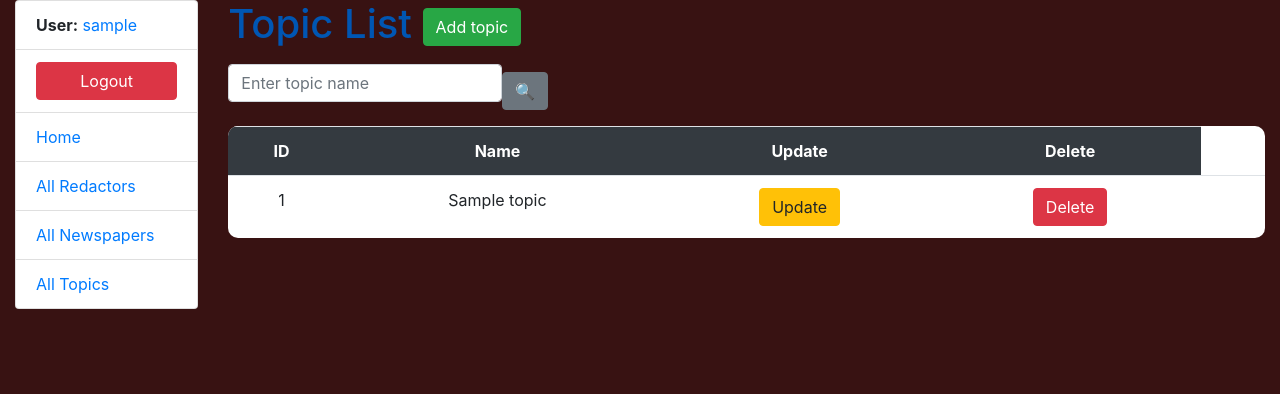
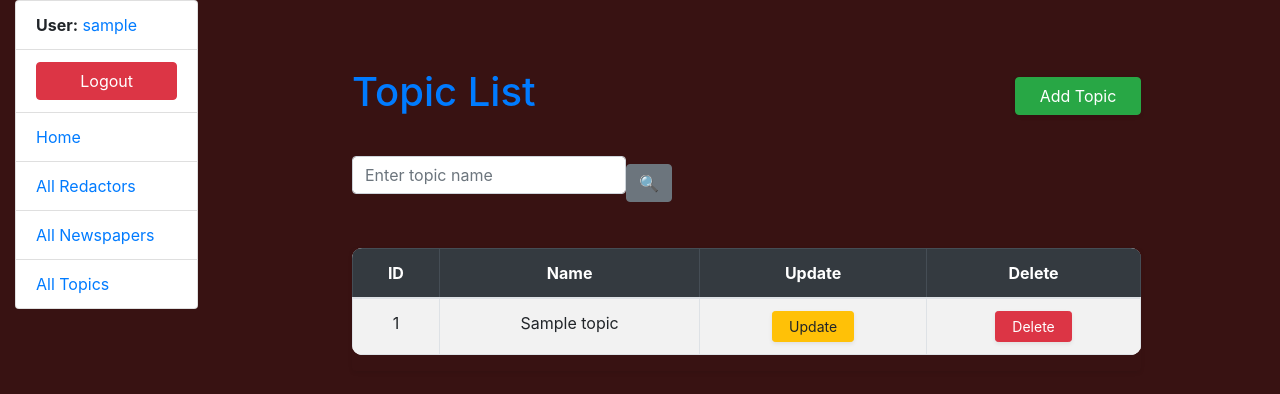
Before and after one commit to EugeneDolinskiy/news-agency, a Django app: page /topics/ in a window 1280 px wide. Shown: the top 394 px of the page. Run offline with Django 5.2, Linux system fonts and the light colour scheme; a user stored in the database is signed in; tables that the repository leaves empty hold one stand-in row (values such as "Sample post"); some libraries are stand-ins or nearby versions.

Commit message:
add nice styling to topic pages (list, form, detail)

```diff
--- a/templates/news_management/topic_list.html
+++ b/templates/news_management/topic_list.html
@@ -2,47 +2,51 @@
 {% load crispy_forms_filters %}
 
 {% block content %}
-  <h1>
-    Topic List
-    <a href="{% url 'news_management:topic-create' %}" class="btn btn-success link-to-page">
-      Add topic
+  <div class="container my-5">
+    <div class="d-flex justify-content-between align-items-center mb-4">
+      <h1 class="text-primary fw-bold">Topic List</h1>
+      <a href="{% url 'news_management:topic-create' %}" class="btn btn-success shadow-sm px-4">
+        <i class="bi bi-plus-circle me-1"></i> Add Topic
       </a>
-  </h1>
+    </div>
+
     {% include "includes/search_field.html" %}
+
     {% if topic_list %}
-    <table class="table">
+      <div class="table-responsive rounded shadow-sm">
+        <table class="table table-striped table-bordered align-middle text-center">
+          <thead class="table-dark">
             <tr>
               <th>ID</th>
               <th>Name</th>
               <th>Update</th>
               <th>Delete</th>
             </tr>
-
+          </thead>
+          <tbody>
             {% for topic in topic_list %}
               <tr>
+                <td class="fw-bold">{{ topic.id }}</td>
+                <td>{{ topic.name }}</td>
                 <td>
-            {{ topic.id }}
-          </td>
-          <td>
-            {{ topic.name }}
-          </td>
-          <td>
-            <a href="{% url 'news_management:topic-update' pk=topic.id %}" class="btn btn-warning">
-              Update
+                  <a href="{% url 'news_management:topic-update' pk=topic.id %}" class="btn btn-warning btn-sm px-3 shadow-sm">
+                    <i class="bi bi-pencil-square"></i> Update
                   </a>
                 </td>
                 <td>
-            <a href="{% url 'news_management:topic-delete' pk=topic.id %}" class="btn btn-danger">
-              Delete
+                  <a href="{% url 'news_management:topic-delete' pk=topic.id %}" class="btn btn-danger btn-sm px-3 shadow-sm">
+                    <i class="bi bi-trash"></i> Delete
                   </a>
                 </td>
-          <td></td>
               </tr>
             {% endfor %}
+          </tbody>
         </table>
-
+      </div>
     {% else %}
-    <p>There are no topics in the agency</p>
+      <div class="alert alert-info text-center py-3 mt-3 fw-bold shadow-sm">
+        <i class="bi bi-exclamation-circle me-1"></i> There are no topics in the agency
+      </div>
     {% endif %}
-
+  </div>
 {% endblock %}
```
Also changed, not shown: templates/news_management/topic_confirm_delete.html (+20 -8 lines), templates/news_management/topic_form.html (+18 -6 lines). Lines whose indentation alone changed are shown as unchanged.
